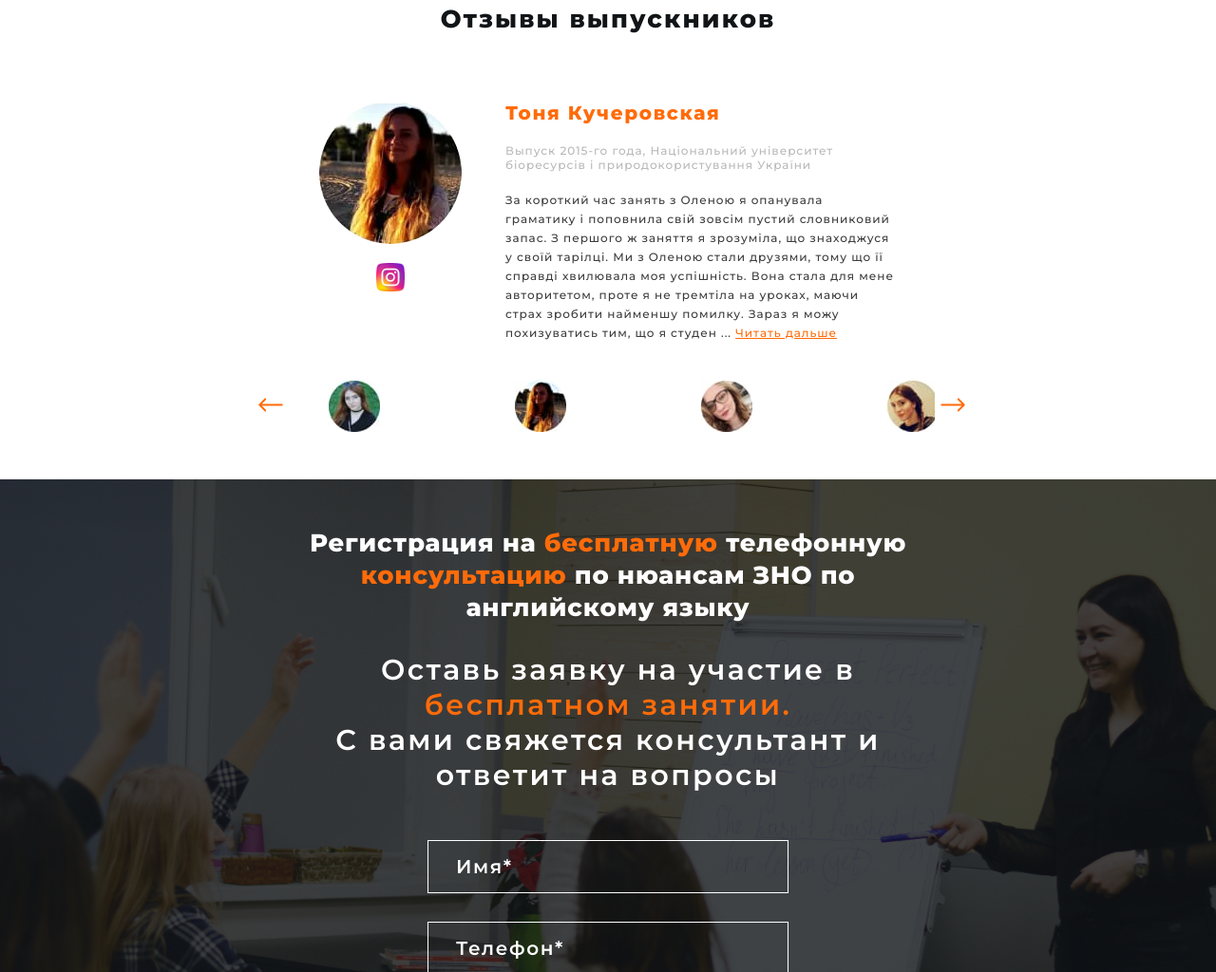
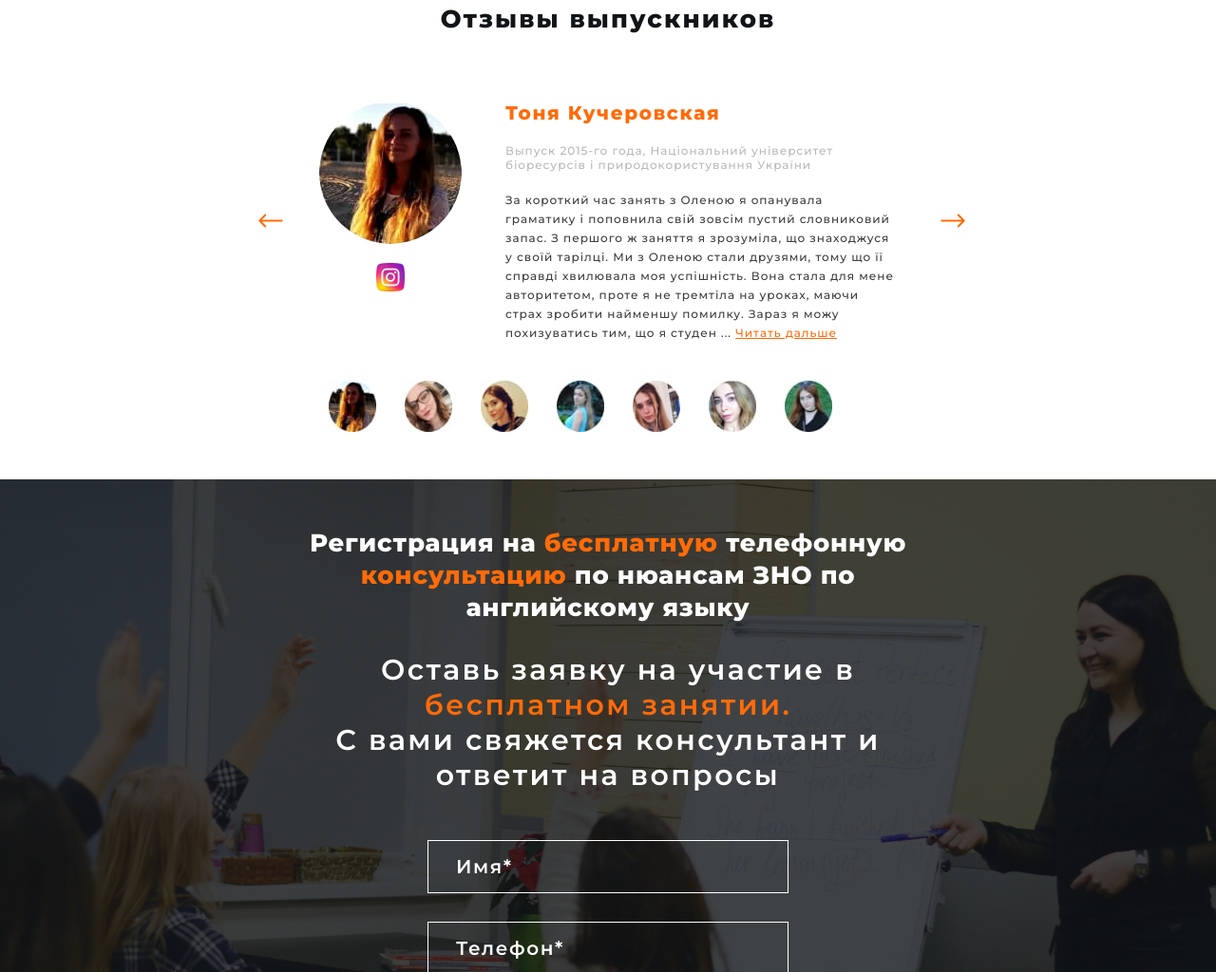
Before and after one commit to RinaOcean/test-check, a website built with Parcel: page src/index.html in a window 1280 px wide. Shown: the part 4582-5606 px from the top of the page at 95% size. Built offline with nearby package versions, Linux system fonts and the light colour scheme; files whose address does not match are found by name.

Commit message:
добавляет слайдер

```diff
--- a/src/js-slider/script.js
+++ b/src/js-slider/script.js
@@ -1,22 +1,36 @@
 $(document).ready(function () {
   $('.slider-container').slick({
     slidesToShow: 1,
-    slidesToScroll: 1,
-    // slidesToShow: 1,
-    // slidesToScroll: 1,
-    arrows: false,
+    // arrows: false,
     fade: true,
     asNavFor: '.slider-list',
   });
   $('.slider-list').slick({
-    slidesToShow: 3,
-    slidesToScroll: 1,
+    slidesToShow: 7,
+    slidesToScroll: 3,
     asNavFor: '.slider-container',
     // dots: true,
     centerMode: true,
     focusOnSelect: true,
-    // infinite: true,
-    // speed: 500,
-    // fade: true,
   });
+  //   $('.slider-list').slick({
+  //   slidesToShow: 3,
+  //   slidesToScroll: 3,
+  //   responsive: [
+  //     {
+  //       breakpoint: 768,
+  //       settings: {
+  //        slidesToShow: 2,
+  //        slidesToScroll: 2
+  //       },{
+  //       breakpoint: 480,
+  //       settings: {
+  //         arrows: false,
+  //         centerMode: true,
+  //         centerPadding: '40px',
+  //         slidesToShow: 1
+  //       }
+  //     }
+  //     }]
+  // });
 });
--- a/src/sass/components/_slider.scss
+++ b/src/sass/components/_slider.scss
@@ -212,3 +212,13 @@
   background-size: 28px 15px;
   background-repeat: no-repeat;
 }
+
+.slider-icon {
+  margin: 0 auto;
+  max-width: 712px;
+}
+@media screen and (min-width: 768px) {
+  .slider-container .slick-next:before {
+    display: non;
+  }
+}
```
